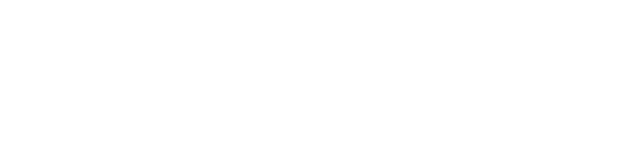
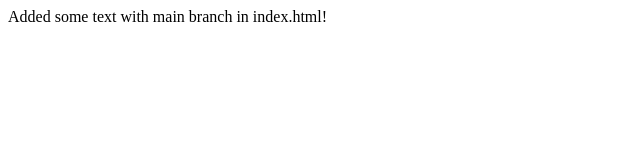
Before and after one commit to tosebs/git-practice, a plain HTML site: page index.html in a window 1280 px wide. Shown: the whole page, without its empty margins (0-640 px from the left). Drawn offline with Linux system fonts and the light colour scheme.

Commit message:
added some text with main branch

```diff
--- a/index.html
+++ b/index.html
@@ -6,6 +6,6 @@
     <title>Document</title>
 </head>
 <body>
-
+     Added some text with main branch in index.html!
 </body>
 </html>
```
